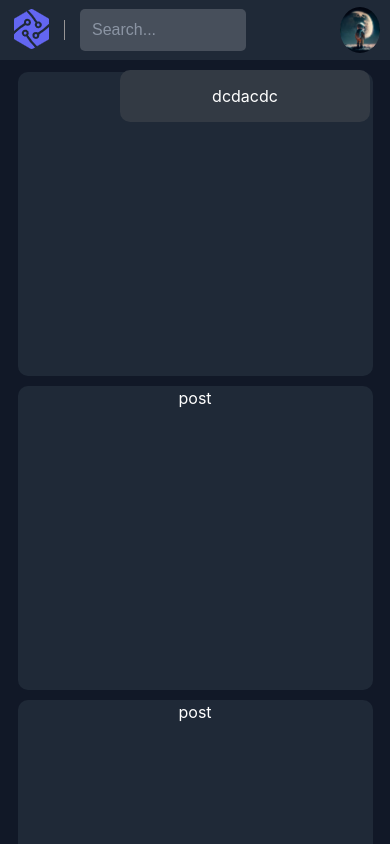
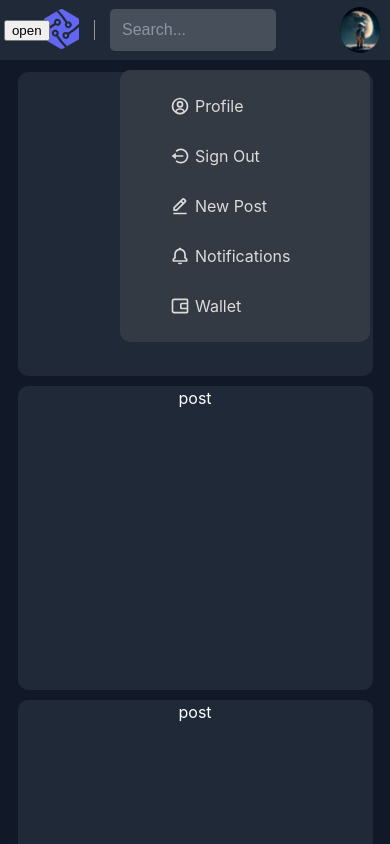
Before and after one commit to karim2251/morioh, a Vue app: page / in a window 390 px wide. Both pictures are taken after a click on the button 360 px from the left and 30 px from the top of the page. Shown: the top 844 px of the page. Built offline with nearby package versions, Linux system fonts and the light colour scheme.

Commit message:
add sidebar 1/27/24

```diff
--- a/package.json
+++ b/package.json
@@ -9,6 +9,7 @@
     "preview": "vite preview"
   },
   "dependencies": {
+    "volar-service-vetur": "^0.0.17",
     "vue": "^3.3.11"
   },
   "devDependencies": {
--- a/src/App.vue
+++ b/src/App.vue
@@ -74,9 +74,6 @@ export default {
 }
 
 @media screen and (max-width: 600px) {
-.left{
-  display: none;
-}
 .center{
   margin: 3% 4.5%;
   width: 100%;
--- /dev/null
+++ b/src/components/Dropdown.vue
@@ -0,0 +1,137 @@
+<template>
+  <div v-if="dropdownshow" class="dropdown">
+    <ul>
+      <li>
+        <a href="#">
+          <ProfileIcon />
+          profile</a
+        >
+      </li>
+      <li>
+        <a href="#">
+          <SignoutIcon />
+          sign out</a
+        >
+      </li>
+
+      <!-- when the size 699px -->
+      <span class="links_in_699">
+        <li>
+          <a href="#">
+            <PostsIcon />
+            new post</a
+          >
+        </li>
+        <li>
+          <a href="#">
+            <NotificationIcon />
+            notifications</a
+          >
+        </li>
+        <li>
+          <a href="#">
+            <WalletIcon />
+            Wallet</a
+          >
+        </li>
+      </span>
+    </ul>
+  </div>
+</template>
+
+<script>
+import ProfileIcon from "./icons/ProfileIcon.vue";
+import SignoutIcon from "./icons/SignoutIcon.vue";
+import NotificationIcon from "./icons/NotificationIcon.vue";
+import PostsIcon from "./icons/PostsIcon.vue";
+import WalletIcon from "./icons/WalletIcon.vue";
+
+export default {
+  components: {
+    ProfileIcon,
+    SignoutIcon,
+    PostsIcon,
+    NotificationIcon,
+    WalletIcon,
+  },
+  props: ["dropdownshow"],
+};
+</script>
+
+<style scoped>
+.dropdown {
+  /* display: none; */
+  position: absolute;
+  color: white;
+  top: 70px;
+  right: 20px;
+  z-index: 200;
+  background-color: #333a44;
+  width: 250px;
+  border-radius: 10px;
+}
+ul li {
+  list-style-type: none;
+  /* background-color: rgb(65, 66, 65); */
+  text-align: start;
+  width: 90%;
+  padding: 10px 0px;
+  margin-bottom: 10px;
+  border-radius: 10px;
+}
+
+ul li a {
+  text-decoration: none;
+  color: rgb(221, 218, 218);
+  padding-left: 10px;
+  text-transform: capitalize;
+  display: flex;
+  justify-content: start;
+  align-items: center;
+  gap: 5px;
+}
+ul li a svg {
+  width: 20px;
+  height: 20px;
+}
+ul li::before {
+  content: "";
+  border: 1px solid rgb(221, 218, 218);
+  display: none;
+}
+ul li:hover {
+  background-color: #4e576394;
+}
+
+.links_in_699 {
+  display: none;
+}
+
+/* animation for the dropdown */
+.dropdown {
+  transform-origin: top center;
+  animation: scaleZ 300ms ease-in-out forwards;
+}
+@keyframes scaleZ {
+  0% {
+    opacity: 0;
+    transform: scale(0);
+  }
+
+  80% {
+    transform: scale(1.07);
+  }
+
+  100% {
+    opacity: 1;
+    transform: scale(1);
+  }
+}
+
+
+@media screen and (max-width: 699px) {
+  .links_in_699 {
+    display: block;
+  }
+}
+</style>
--- a/src/components/Sidebar.vue
+++ b/src/components/Sidebar.vue
@@ -1,5 +1,6 @@
 <template>
-  <div class="left">
+  <button id="btn" @click="toggleSlideMenu">open</button>
+  <div ref="left" class="left">
     <div class="links">
       <a href="#">
         <FeedIcon />
@@ -82,6 +83,22 @@ export default {
   data() {
     return {};
   },
+  methods:{
+    toggleSlideMenu(){
+      if(this.$refs.left.classList.contains('closed')){
+        this.$refs.left.classList.remove('closed')
+        this.$refs.left.classList.toggle('opened')
+
+      }else{
+        this.$refs.left.classList.toggle('opened')
+      }
+    },
+    closeSlideMenu() {
+        this.$refs.left.classList.remove('opened')
+        this.$refs.left.classList.toggle('closed')
+
+    }
+  }
 };
 </script>
 
@@ -139,6 +156,21 @@ export default {
   opacity: 0.6;
   cursor: wait;
 }
+
+.left.opened {
+      width: 220px;
+    }
+.left.closed{
+  width: 0px;
+}
+
+#btn{
+  position: fixed;
+  top: 20px;
+  z-index: 300;
+  left: 1%;
+  display: none;
+}
 @media screen and (max-width: 1355px) {
   .left {
 
@@ -176,4 +208,28 @@ export default {
 
   }
 }
+@media screen and (max-width: 600px) {
+#btn{
+  display: block;
+}
+.left{
+  color: white;
+  background-color: #111827;
+  width: 0px;
+  float: left;
+  overflow-y: auto;
+  display: flex;
+  justify-content: center;
+  position: fixed;
+  top: 10%;
+  left: 0;
+  bottom: 0;
+  transition: 0.7s ease;
+  border-radius: 10px;
+}
+.left .links a span {
+    display: block;
+  }
+
+}
 </style>
--- /dev/null
+++ b/src/components/icons/NotificationIcon.vue
@@ -0,0 +1,33 @@
+<template>
+  <svg
+        stroke="currentColor"
+        fill="currentColor"
+        stroke-width="0"
+        viewBox="0 0 24 24"
+        class="h-5 w-5"
+        aria-hidden="true"
+        height="1em"
+        width="1em"
+        xmlns="http://www.w3.org/2000/svg"
+        data-darkreader-inline-fill=""
+        data-darkreader-inline-stroke=""
+        style="
+          --darkreader-inline-fill: currentColor;
+          --darkreader-inline-stroke: currentColor;
+        "
+      >
+        <path
+          d="M19 13.586V10c0-3.217-2.185-5.927-5.145-6.742C13.562 2.52 12.846 2 12 2s-1.562.52-1.855 1.258C7.185 4.074 5 6.783 5 10v3.586l-1.707 1.707A.996.996 0 0 0 3 16v2a1 1 0 0 0 1 1h16a1 1 0 0 0 1-1v-2a.996.996 0 0 0-.293-.707L19 13.586zM19 17H5v-.586l1.707-1.707A.996.996 0 0 0 7 14v-4c0-2.757 2.243-5 5-5s5 2.243 5 5v4c0 .266.105.52.293.707L19 16.414V17zm-7 5a2.98 2.98 0 0 0 2.818-2H9.182A2.98 2.98 0 0 0 12 22z"
+        ></path>
+      </svg>
+</template>
+
+<script>
+export default {
+
+}
+</script>
+
+<style>
+
+</style>
--- /dev/null
+++ b/src/components/icons/PostsIcon.vue
@@ -0,0 +1,33 @@
+<template>
+    <svg
+        stroke="currentColor"
+        fill="currentColor"
+        stroke-width="0"
+        viewBox="0 0 24 24"
+        class="h-5 w-5"
+        aria-hidden="true"
+        height="1em"
+        width="1em"
+        xmlns="http://www.w3.org/2000/svg"
+        data-darkreader-inline-fill=""
+        data-darkreader-inline-stroke=""
+        style="
+          --darkreader-inline-fill: currentColor;
+          --darkreader-inline-stroke: currentColor;
+        "
+      >
+        <path
+          d="M19.045 7.401c.378-.378.586-.88.586-1.414s-.208-1.036-.586-1.414l-1.586-1.586c-.378-.378-.88-.586-1.414-.586s-1.036.208-1.413.585L4 13.585V18h4.413L19.045 7.401zm-3-3 1.587 1.585-1.59 1.584-1.586-1.585 1.589-1.584zM6 16v-1.585l7.04-7.018 1.586 1.586L7.587 16H6zm-2 4h16v2H4z"
+        ></path>
+      </svg>
+</template>
+
+<script>
+export default {
+
+}
+</script>
+
+<style>
+
+</style>
--- /dev/null
+++ b/src/components/icons/ProfileIcon.vue
@@ -0,0 +1,13 @@
+<template>
+  <svg stroke="currentColor" fill="currentColor" stroke-width="0" viewBox="0 0 24 24" class="mr-3 h-5 w-5 text-gray-400 group-hover:text-gray-500" aria-hidden="true" height="1em" width="1em" xmlns="http://www.w3.org/2000/svg"><path d="M12 2A10.13 10.13 0 0 0 2 12a10 10 0 0 0 4 7.92V20h.1a9.7 9.7 0 0 0 11.8 0h.1v-.08A10 10 0 0 0 22 12 10.13 10.13 0 0 0 12 2zM8.07 18.93A3 3 0 0 1 11 16.57h2a3 3 0 0 1 2.93 2.36 7.75 7.75 0 0 1-7.86 0zm9.54-1.29A5 5 0 0 0 13 14.57h-2a5 5 0 0 0-4.61 3.07A8 8 0 0 1 4 12a8.1 8.1 0 0 1 8-8 8.1 8.1 0 0 1 8 8 8 8 0 0 1-2.39 5.64z"></path><path d="M12 6a3.91 3.91 0 0 0-4 4 3.91 3.91 0 0 0 4 4 3.91 3.91 0 0 0 4-4 3.91 3.91 0 0 0-4-4zm0 6a1.91 1.91 0 0 1-2-2 1.91 1.91 0 0 1 2-2 1.91 1.91 0 0 1 2 2 1.91 1.91 0 0 1-2 2z"></path></svg>
+</template>
+
+<script>
+export default {
+
+}
+</script>
+
+<style>
+
+</style>
--- /dev/null
+++ b/src/components/icons/SignoutIcon.vue
@@ -0,0 +1,13 @@
+<template>
+  <svg stroke="currentColor" fill="currentColor" stroke-width="0" viewBox="0 0 24 24" class="mr-3 h-5 w-5 text-gray-400 group-hover:text-gray-500" height="1em" width="1em" xmlns="http://www.w3.org/2000/svg"><path d="m2 12 5 4v-3h9v-2H7V8z"></path><path d="M13.001 2.999a8.938 8.938 0 0 0-6.364 2.637L8.051 7.05c1.322-1.322 3.08-2.051 4.95-2.051s3.628.729 4.95 2.051 2.051 3.08 2.051 4.95-.729 3.628-2.051 4.95-3.08 2.051-4.95 2.051-3.628-.729-4.95-2.051l-1.414 1.414c1.699 1.7 3.959 2.637 6.364 2.637s4.665-.937 6.364-2.637c1.7-1.699 2.637-3.959 2.637-6.364s-.937-4.665-2.637-6.364a8.938 8.938 0 0 0-6.364-2.637z"></path></svg>
+</template>
+
+<script>
+export default {
+
+}
+</script>
+
+<style>
+
+</style>
--- /dev/null
+++ b/src/components/icons/WalletIcon.vue
@@ -0,0 +1,33 @@
+<template>
+    <svg
+        stroke="currentColor"
+        fill="currentColor"
+        stroke-width="0"
+        viewBox="0 0 24 24"
+        class="h-5 w-5"
+        aria-hidden="true"
+        height="1em"
+        width="1em"
+        xmlns="http://www.w3.org/2000/svg"
+        data-darkreader-inline-fill=""
+        data-darkreader-inline-stroke=""
+        style="
+          --darkreader-inline-fill: currentColor;
+          --darkreader-inline-stroke: currentColor;
+        "
+      >
+        <path
+          d="M20 3H5C3.346 3 2 4.346 2 6v12c0 1.654 1.346 3 3 3h15c1.103 0 2-.897 2-2V5c0-1.103-.897-2-2-2zM5 19c-.552 0-1-.449-1-1V6c0-.551.448-1 1-1h15v3h-6c-1.103 0-2 .897-2 2v4c0 1.103.897 2 2 2h6.001v3H5zm15-9v4h-6v-4h6z"
+        ></path>
+      </svg>
+</template>
+
+<script>
+export default {
+
+}
+</script>
+
+<style>
+
+</style>
--- a/src/views/Header.vue
+++ b/src/views/Header.vue
@@ -10,93 +10,47 @@
   </div>
 
   <div v-if="shownav" class="header_right">
-    <button>
-      <svg
-        stroke="currentColor"
-        fill="currentColor"
-        stroke-width="0"
-        viewBox="0 0 24 24"
-        class="h-5 w-5"
-        aria-hidden="true"
-        height="1em"
-        width="1em"
-        xmlns="http://www.w3.org/2000/svg"
-        data-darkreader-inline-fill=""
-        data-darkreader-inline-stroke=""
-        style="
-          --darkreader-inline-fill: currentColor;
-          --darkreader-inline-stroke: currentColor;
-        "
-      >
-        <path
-          d="M19.045 7.401c.378-.378.586-.88.586-1.414s-.208-1.036-.586-1.414l-1.586-1.586c-.378-.378-.88-.586-1.414-.586s-1.036.208-1.413.585L4 13.585V18h4.413L19.045 7.401zm-3-3 1.587 1.585-1.59 1.584-1.586-1.585 1.589-1.584zM6 16v-1.585l7.04-7.018 1.586 1.586L7.587 16H6zm-2 4h16v2H4z"
-        ></path>
-      </svg>
+    <button title="new post">
+      <PostsIcon/>
     </button>
     <button>
-      <svg
-        stroke="currentColor"
-        fill="currentColor"
-        stroke-width="0"
-        viewBox="0 0 24 24"
-        class="h-5 w-5"
-        aria-hidden="true"
-        height="1em"
-        width="1em"
-        xmlns="http://www.w3.org/2000/svg"
-        data-darkreader-inline-fill=""
-        data-darkreader-inline-stroke=""
-        style="
-          --darkreader-inline-fill: currentColor;
-          --darkreader-inline-stroke: currentColor;
-        "
-      >
-        <path
-          d="M19 13.586V10c0-3.217-2.185-5.927-5.145-6.742C13.562 2.52 12.846 2 12 2s-1.562.52-1.855 1.258C7.185 4.074 5 6.783 5 10v3.586l-1.707 1.707A.996.996 0 0 0 3 16v2a1 1 0 0 0 1 1h16a1 1 0 0 0 1-1v-2a.996.996 0 0 0-.293-.707L19 13.586zM19 17H5v-.586l1.707-1.707A.996.996 0 0 0 7 14v-4c0-2.757 2.243-5 5-5s5 2.243 5 5v4c0 .266.105.52.293.707L19 16.414V17zm-7 5a2.98 2.98 0 0 0 2.818-2H9.182A2.98 2.98 0 0 0 12 22z"
-        ></path>
-      </svg>
+      <NotificationIcon/>
     </button>
     <button>
-      <svg
-        stroke="currentColor"
-        fill="currentColor"
-        stroke-width="0"
-        viewBox="0 0 24 24"
-        class="h-5 w-5"
-        aria-hidden="true"
-        height="1em"
-        width="1em"
-        xmlns="http://www.w3.org/2000/svg"
-        data-darkreader-inline-fill=""
-        data-darkreader-inline-stroke=""
-        style="
-          --darkreader-inline-fill: currentColor;
-          --darkreader-inline-stroke: currentColor;
-        "
-      >
-        <path
-          d="M20 3H5C3.346 3 2 4.346 2 6v12c0 1.654 1.346 3 3 3h15c1.103 0 2-.897 2-2V5c0-1.103-.897-2-2-2zM5 19c-.552 0-1-.449-1-1V6c0-.551.448-1 1-1h15v3h-6c-1.103 0-2 .897-2 2v4c0 1.103.897 2 2 2h6.001v3H5zm15-9v4h-6v-4h6z"
-        ></path>
-      </svg>
+    <WalletIcon/>
     </button>
+
+    <!-- profill -->
     <button @click="dropdownfun">
       <img src="../assets/karim.png" alt="" />
     </button>
 
+    <!-- dropdown -->
+    <Dropdown :dropdownshow="dropdownshow" />
 
   </div>
   <div v-else class="header_right">
       <button id="login">Sign up</button>
   </div>
-  <div v-if="dropdownshow" class="dropdown">
-      <p>dcdacdc</p>
-    </div>
+
+
+
   </div>
 
 </template>
 
 <script>
+import Dropdown from '../components/Dropdown.vue';
+import NotificationIcon from '../components/icons/NotificationIcon.vue';
+import PostsIcon from '../components/icons/PostsIcon.vue';
+import WalletIcon from '../components/icons/WalletIcon.vue';
 export default {
+  components:{
+    Dropdown,
+    PostsIcon,
+    NotificationIcon,
+    WalletIcon
+  },
   data() {
     return {
       shownav: true,
@@ -237,24 +191,22 @@ input:focus {
       top: 60px !important;
     }
     */
-.dropdown{
-  /* display: none; */
-  position: absolute;
-  color: white;
-  top: 70px;
-  right: 20px;
-  z-index: 200;
-  background-color: #333a44;
-  width: 250px;
-  border-radius: 10px;
-}
+
   @media screen and (max-width: 699px) {
-    .header_right button:not(:last-child){
+    .header_right button:nth-of-type(-n+3){
       display: none;
     }
 
+
+  }
+  @media screen and (max-width: 600px) {
+  .header_left{
+      position: relative;
+      left: 30px;
+    }
   }
   @media screen and (max-width: 570px) {
+
     #search{
     /* display: none; */
     width: 150px;
```
Also changed, not shown: 1 other file (tests, documents, lock files or other folders).
